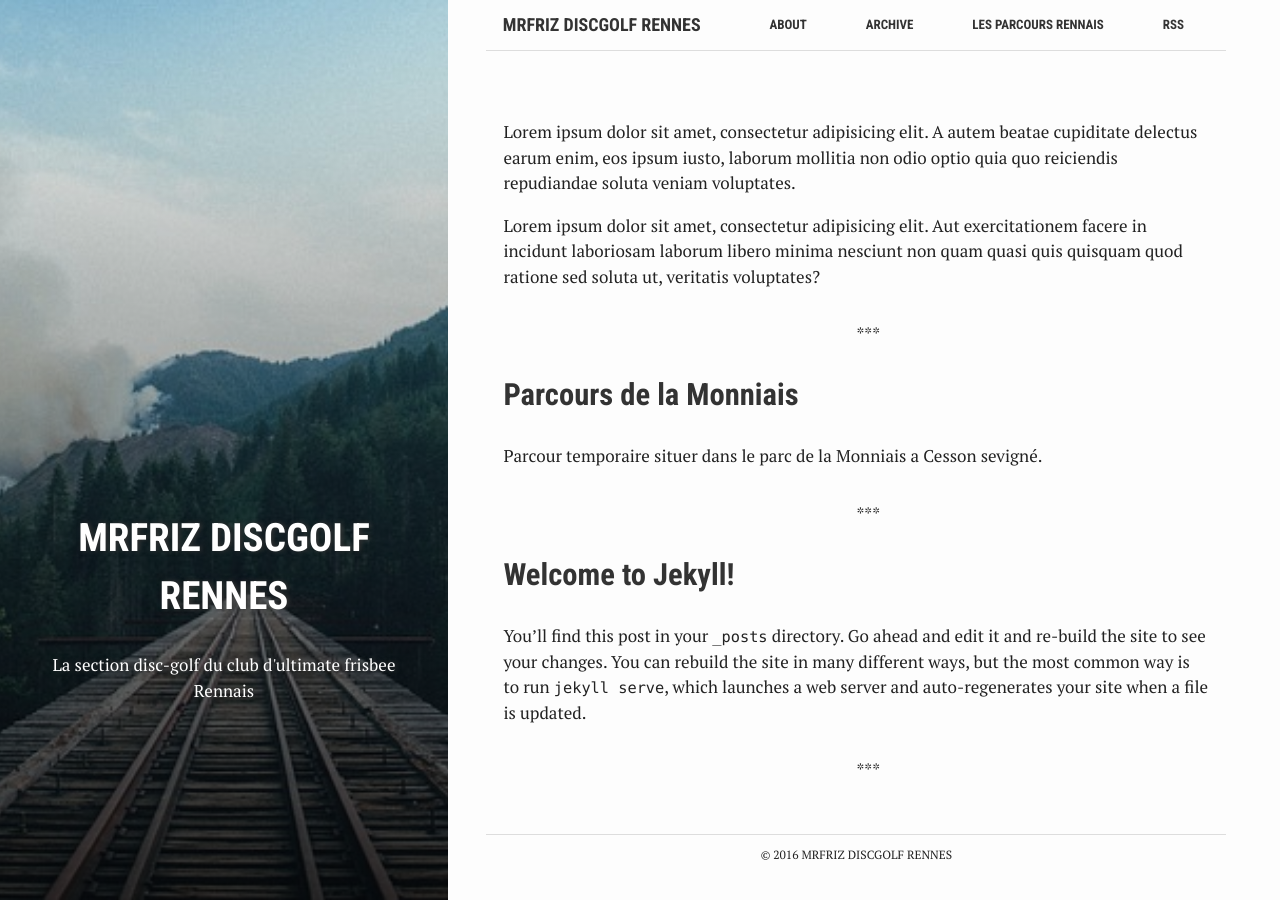
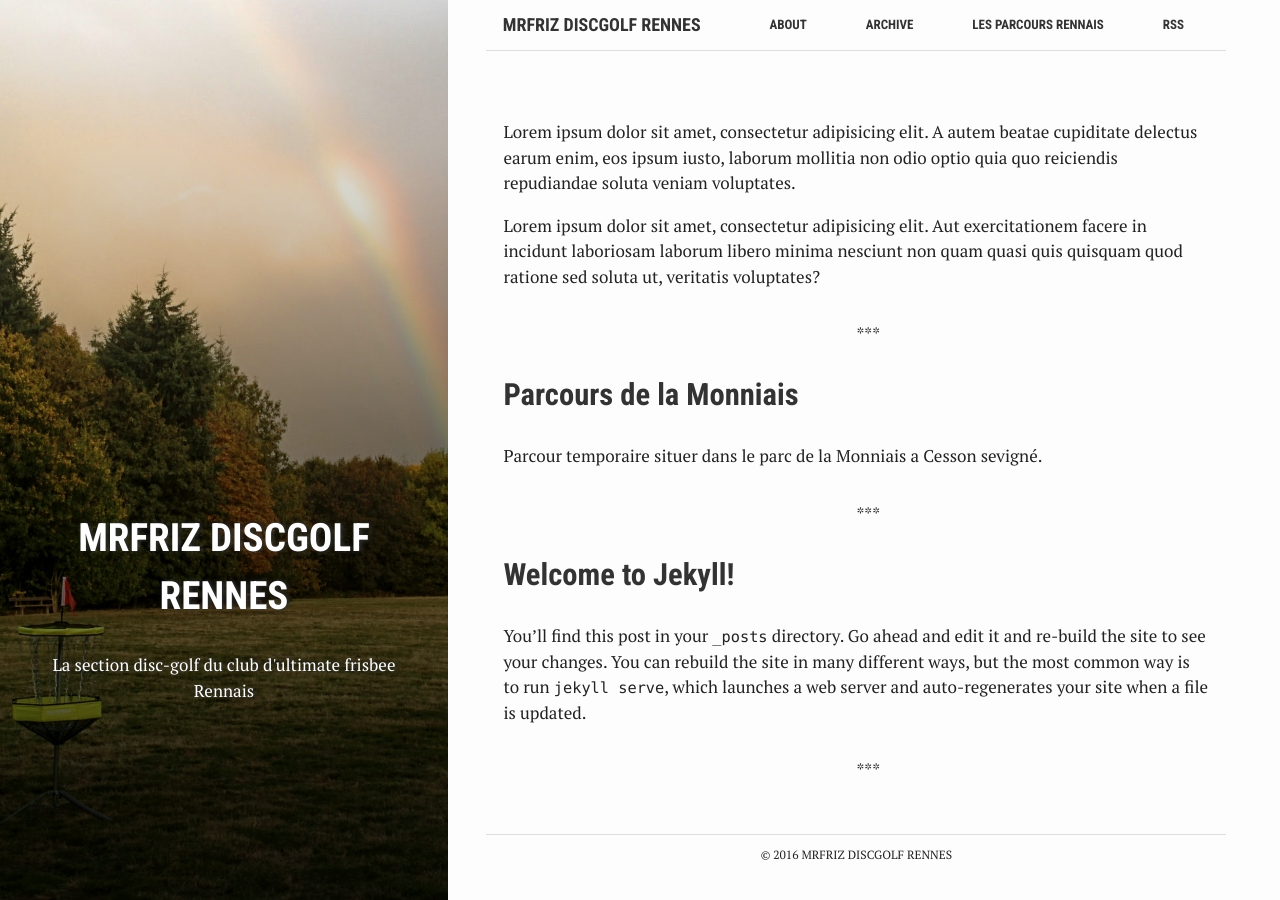
Before and after one commit to MrFriz/discgolf, a Jekyll site: the page built from index.html, in a window 1280 px wide. Built offline with Jekyll 4.4.1, drawn with Linux system fonts in a browser that asks for light colours.

Commit message:
Update frontpage bg

```diff
--- a/index.html
+++ b/index.html
@@ -1,5 +1,5 @@
 ---
-bg: "rails.jpg"
+bg: "rainbow.jpg"
 layout: default
 crawlertitle: "MrFriz Discgolf Rennes"
 title: "MrFriz Discgolf Rennes"
```
Also changed, not shown: assets/images/rainbow.jpg (added).
